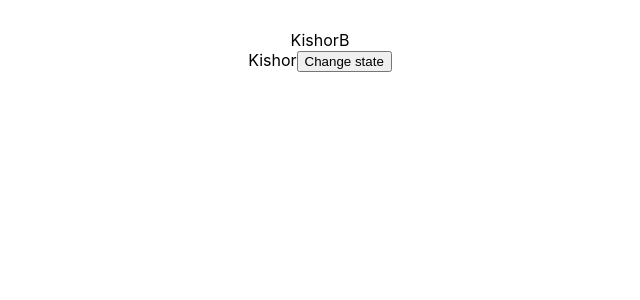
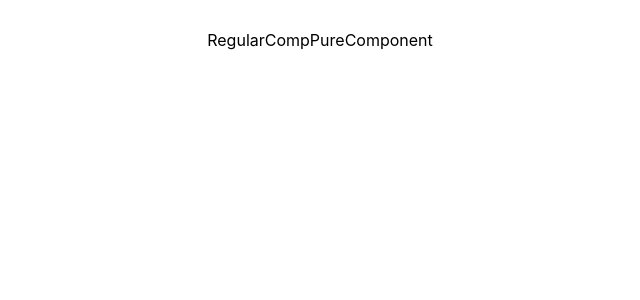
Before and after one commit to Kishor6941/React_Complete_Guide, a React (Create React App) app: page / in a window 1280 px wide. Shown: the top 300 px of the page, without its empty margins (320-960 px from the left). Built offline with nearby package versions, Linux system fonts and the light colour scheme.

Commit message:
Fragment, PureComponent

```diff
--- a/src/App.js
+++ b/src/App.js
@@ -13,7 +13,10 @@ import './App.css';
 //  import StyleSheet from "./components/StyleSheet"
   // import Inline from "./components/Inline"
   //  import Form from "./components/Form"
-   import LifecycleA from "./components/LifecycleA"
+  //  import LifecycleA from "./components/LifecycleA"
+    // import FragmentDemo from "./components/FragmentDemo"
+    // import PureComp from "./components/PureComp"
+     import ParentPureComp from "./components/ParentPureComp"
   // import './components/appStyles.css'
   // import styles from './components/appStyles.module.css'
 const  App = () => {
@@ -39,7 +42,10 @@ const  App = () => {
       {/* <StyleSheet primary={true} /> */}
       {/* <Inline /> */}
       {/* <Form /> */}
-      <LifecycleA name="kishor Fawade" />
+      {/* <LifecycleA name="kishor Fawade" /> */}
+      {/* <FragmentDemo /> */}
+      {/* <PureComp /> */}
+      <ParentPureComp />
     </div>
   );
 }
--- /dev/null
+++ b/src/components/FragmentDemo.js
@@ -0,0 +1,16 @@
+import React from 'react'
+
+function FragmentDemo() {
+  return (
+    <React.Fragment>
+ <div>FragmentDemo</div>
+    <div>FragmentDemo</div>
+    </React.Fragment>
+    // <>
+    // <div>FragmentDemo</div>
+    // <div>FragmentDemo</div>
+    // </>
+  )
+}
+
+export default FragmentDemo
--- /dev/null
+++ b/src/components/ParentPureComp.js
@@ -0,0 +1,30 @@
+import React, { Component } from 'react'
+import PureComp from "./PureComp"
+import RegularComp from "./RegularComp"
+export class ParentPureComp extends Component {
+    constructor(props) {
+      super(props)
+
+      this.state = {
+         name : 'Kishor'
+      }
+    }
+    componentDidMount() {
+        setTimeout(() =>{
+            this.setState({
+                name : "Kishor"
+            })
+        },2000)
+    }
+  render() {
+    console.log('**** Parent Pure COmponent')
+    return (
+      <React.Fragment>
+        <RegularComp name={this.state.name} />
+        <PureComp name={this.state.name} />
+      </React.Fragment>
+    )
+  }
+}
+
+export default ParentPureComp
--- /dev/null
+++ b/src/components/PureComp.js
@@ -0,0 +1,12 @@
+import React, { PureComponent } from 'react'
+
+export class PureComp extends PureComponent {
+  render() {
+    console.log("Pure Child Component");
+    return (
+      <div>PureComponent</div>
+    )
+  }
+}
+
+export default PureComp
--- /dev/null
+++ b/src/components/RegularComp.js
@@ -0,0 +1,13 @@
+import React, { Component } from 'react'
+
+export class RegularComp extends Component {
+  render() {
+    console.log("RegularComp Child Component");
+
+    return (
+      <div>RegularComp</div>
+    )
+  }
+}
+
+export default RegularComp
```
